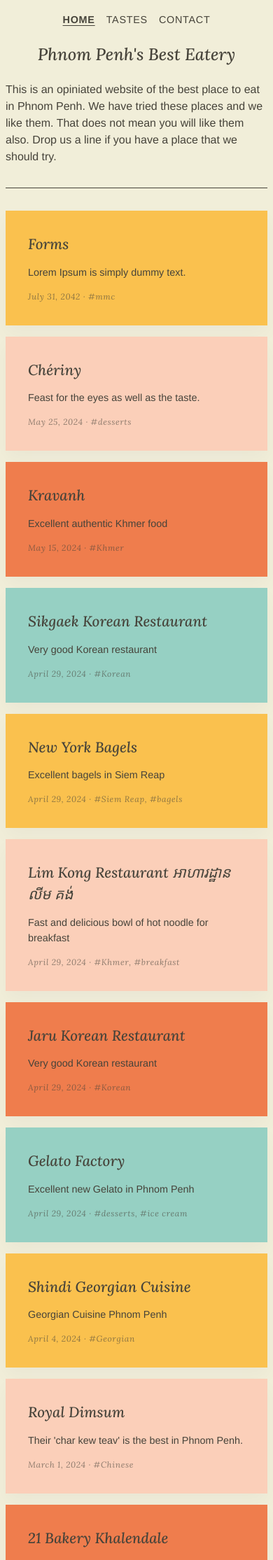
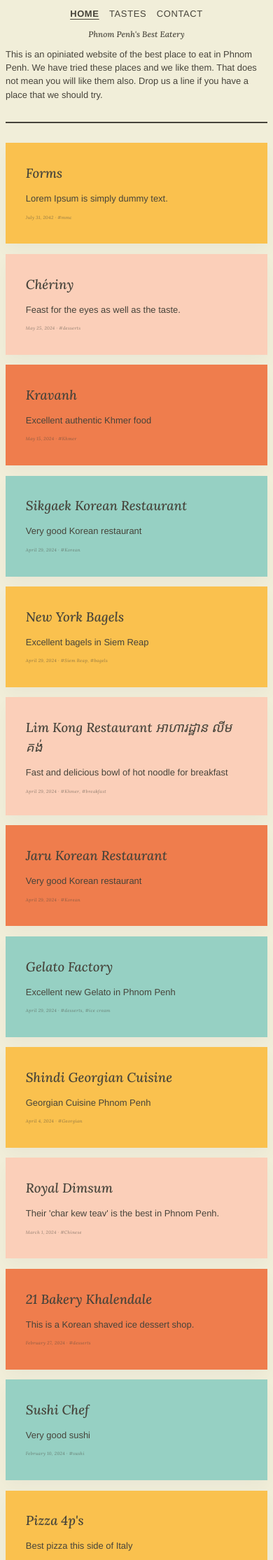
Before and after one commit to yong-lim/eateries, a Jekyll site: the page built from index.html, in a window 390 px wide. Shown: the top 2229 px of the page at 70% size. Built offline with Jekyll 4.4.1, drawn with Linux system fonts in a browser that asks for light colours; some web fonts are replaced.

Commit message:
Add responsive check

```diff
--- a/_sass/_layout.scss
+++ b/_sass/_layout.scss
@@ -199,3 +199,24 @@
     margin: 1rem 0;
     text-align: center;
 }
+
+/* responsive adjustments */
+@media only screen and (min-width:700px) and (max-width:995px)
+{
+  * {
+    font-size: .9em;
+  }
+}
+@media only screen and (min-width:400px) and (max-width:699px)
+{
+  * {
+    font-size: .9em;
+  }
+
+}
+@media only screen and (min-width:100px) and (max-width:399px)
+{
+  * {
+    font-size: .9em;
+  }
+}
```
Also changed, not shown: _sass/_fonts.scss (line endings or trailing spaces).
